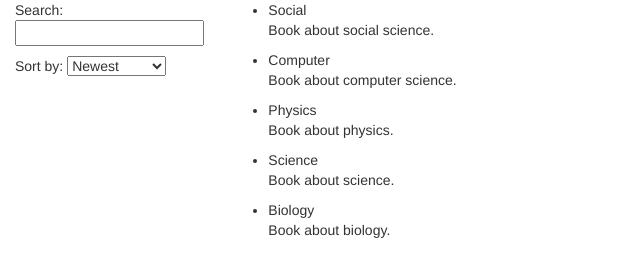
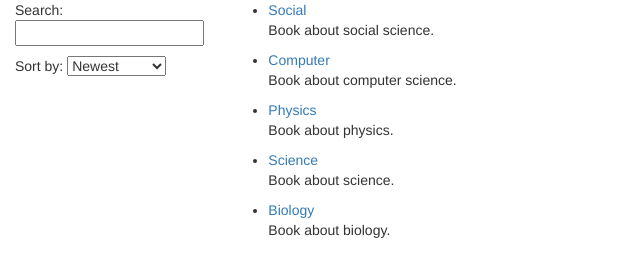
Before and after one commit to badruprasanth8/AngularJS, a website: page app/index.html in a window 1280 px wide. Shown: the whole page, without its empty margins (0-640 px from the left). Drawn offline with nearby package versions, Linux system fonts and the light colour scheme.

Commit message:
Refractor

```diff
--- a/app/book-list/book-list.template.html
+++ b/app/book-list/book-list.template.html
@@ -24,7 +24,8 @@
 
         <ul class="books">
           <li ng-repeat="book in $ctrl.books | filter:$ctrl.query | orderBy:$ctrl.orderProp">
-            <span>{{book.name}}</span>
+            <a href="#!/books/{{book.bookId}}" class="thumb"> {{book.name}}</a>
+
             <p>{{book.snippet}}</p>
           </li>
         </ul>
```
